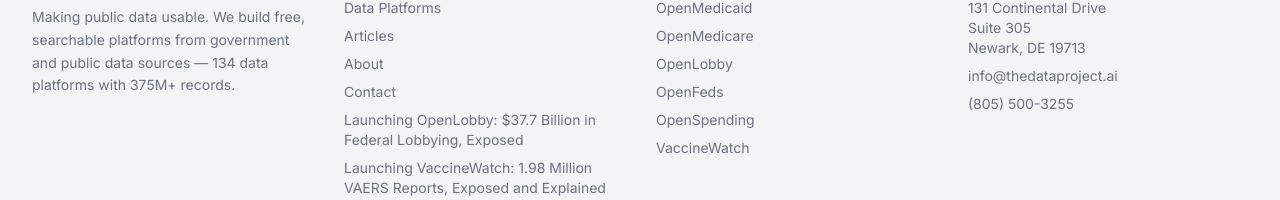
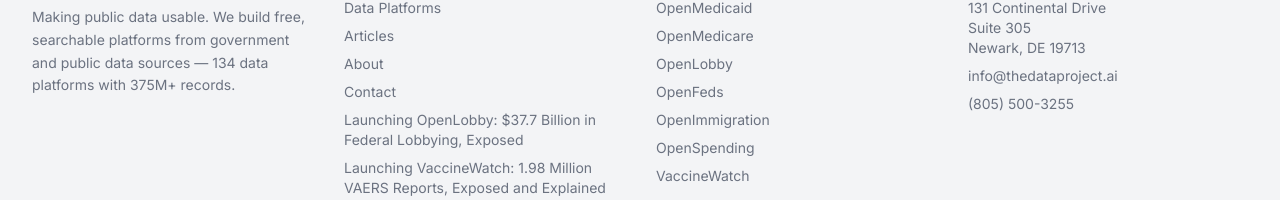
Before and after one commit to kianbob/thedataproject-site, a Next.js app: page / in a window 1280 px wide. Shown: the part 4306-4506 px from the top of the page. Built offline with nearby package versions, Linux system fonts and the light colour scheme; a web font is replaced by a local one.

Commit message:
Add OpenImmigration to sister sites footer

```diff
--- a/src/components/Footer.tsx
+++ b/src/components/Footer.tsx
@@ -42,6 +42,7 @@
               <a href="https://www.openmedicare.us" target="_blank" rel="noopener noreferrer" className="block text-gray-500 hover:text-teal-700 text-sm transition-colors">OpenMedicare</a>
               <a href="https://www.openlobby.us" target="_blank" rel="noopener noreferrer" className="block text-gray-500 hover:text-teal-700 text-sm transition-colors">OpenLobby</a>
               <a href="https://www.openfeds.org" target="_blank" rel="noopener noreferrer" className="block text-gray-500 hover:text-teal-700 text-sm transition-colors">OpenFeds</a>
+              <a href="https://www.openimmigration.us" target="_blank" rel="noopener noreferrer" className="block text-gray-500 hover:text-teal-700 text-sm transition-colors">OpenImmigration</a>
               <a href="https://www.openspending.us" target="_blank" rel="noopener noreferrer" className="block text-gray-500 hover:text-teal-700 text-sm transition-colors">OpenSpending</a>
               <a href="https://www.vaccinewatch.org" target="_blank" rel="noopener noreferrer" className="block text-gray-500 hover:text-teal-700 text-sm transition-colors">VaccineWatch</a>
             </div>
--- a/src/lib/data.ts
+++ b/src/lib/data.ts
@@ -183,6 +183,7 @@
   { id: null, name: "OpenMedicare", domain: "openmedicare.us", url: "https://www.openmedicare.us", records: null, category: "government" },
   { id: null, name: "OpenMedicaid", domain: "openmedicaid.org", url: "https://www.openmedicaid.org", records: null, category: "government" },
   { id: null, name: "OpenFeds", domain: "openfeds.org", url: "https://www.openfeds.org", records: null, category: "government" },
+  { id: null, name: "OpenImmigration", domain: "openimmigration.us", url: "https://www.openimmigration.us", records: 9600000, category: "government" },
   { id: null, name: "OpenSpending", domain: "openspending.us", url: "https://www.openspending.us", records: null, category: "government" },
   { id: null, name: "OpenLobby", domain: "openlobby.us", url: "https://www.openlobby.us", records: 726268, category: "government" },
   { id: null, name: "VaccineWatch", domain: "vaccinewatch.org", url: "https://www.vaccinewatch.org", records: 1983260, category: "healthcare" },
```
